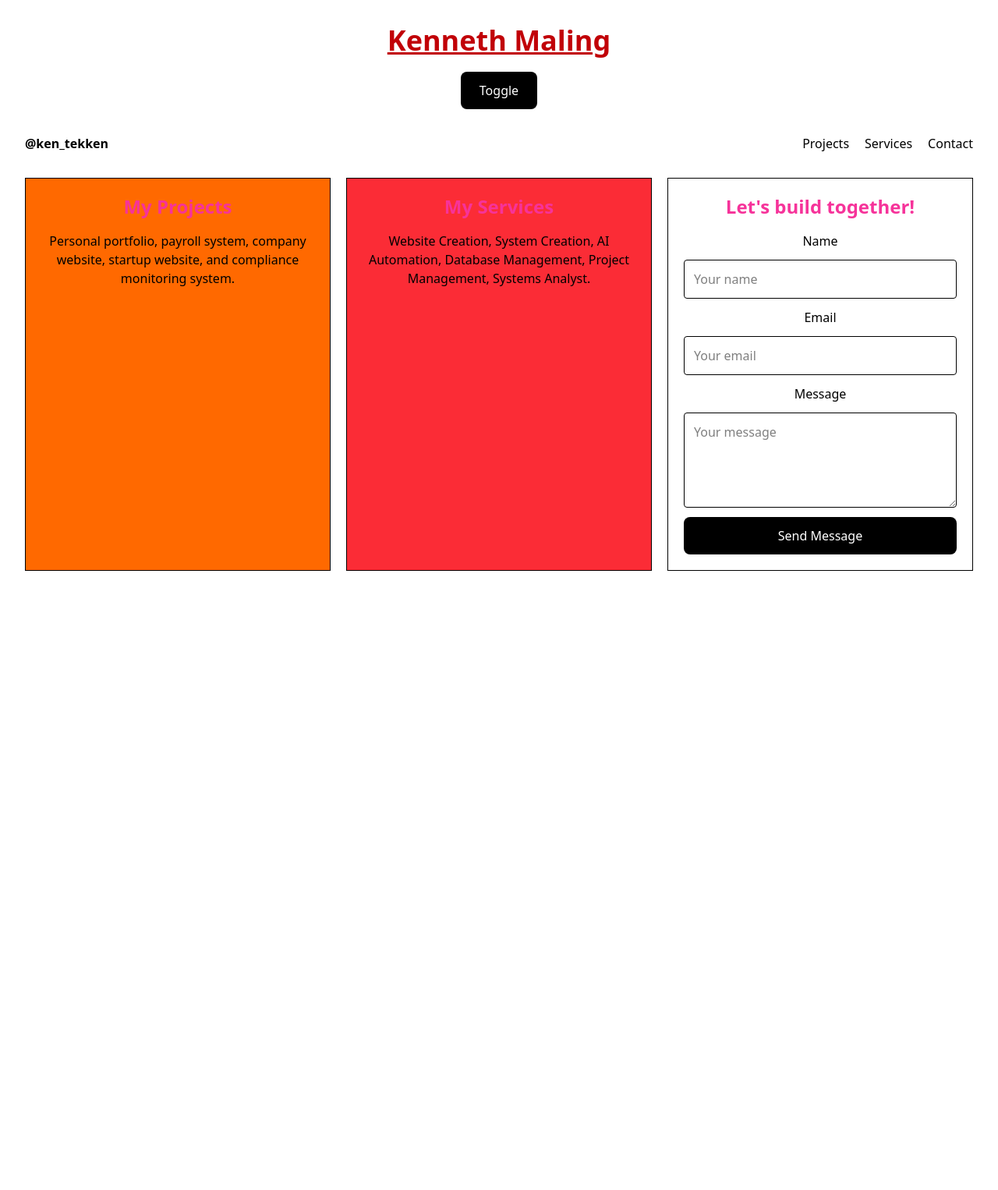
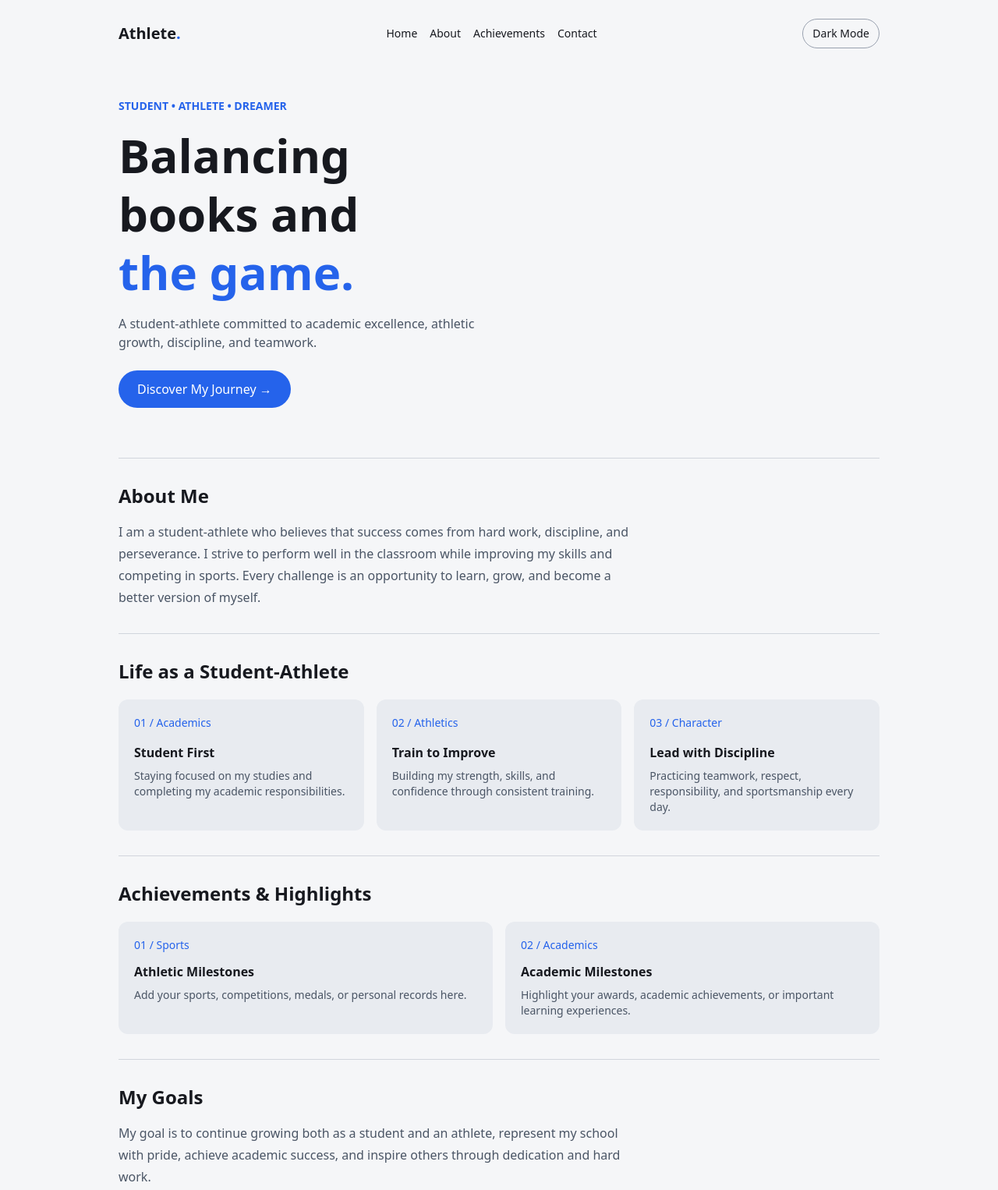
Before and after one commit to Kentekken29/kenneth, a plain HTML site: page index.html in a window 1280 px wide. Shown: the top 1526 px of the page at 78% size. Before the commit the page ends 800 px from the top, so only its background shows below. Drawn offline with nearby package versions, Linux system fonts and the light colour scheme.

Commit message:
Tailwind Advance

```diff
--- a/index.html
+++ b/index.html
@@ -4,85 +4,198 @@
 <head>
     <meta charset="UTF-8">
     <meta name="viewport" content="width=device-width, initial-scale=1.0">
-    <title>Kenneth Maling | Portfolio</title>
-
+    <title>Student Athlete | Portfolio</title>
     <script src="https://cdn.jsdelivr.net/npm/@tailwindcss/browser@4"></script>
 
     <style type="text/tailwindcss">
         @custom-variant dark (&:where(.dark, .dark *));
+
+        @layer components {
+            .section {
+                @apply border-t border-gray-300 dark:border-slate-700 py-8;
+            }
+
+            .card {
+                @apply bg-[#E8EBF0] dark:bg-slate-800 p-5
+                       rounded-xl hover:-translate-y-1 transition duration-300;
+            }
+        }
     </style>
 </head>
 
-<body class="text-center bg-white text-black dark:bg-gray-900 dark:text-white">
+<body class="bg-[#F5F6F8] text-[#17191F] dark:bg-slate-900 dark:text-white">
 
-    <h1 class="text-4xl font-bold underline text-red-700 mt-8">
-        Kenneth Maling
-    </h1>
+    <div class="mx-auto max-w-5xl px-6 py-6">
 
-    <button id="Toggle" class="mt-5 bg-black text-white px-6 py-3 rounded-lg dark:bg-white dark:text-black">
-        Toggle
-    </button>
+        <!-- Navigation -->
+        <nav class="flex items-center justify-between gap-4">
+            <h1 class="text-xl font-bold">
+                Athlete<span class="text-[#2563EB]">.</span>
+            </h1>
 
-    <nav class="flex justify-between items-center mx-8 mt-8">
-        <span class="font-bold">@ken_tekken</span>
+            <div class="flex gap-4 text-sm">
+                <a href="#home" class="hover:text-[#2563EB]">Home</a>
+                <a href="#about" class="hover:text-[#2563EB]">About</a>
+                <a href="#achievements" class="hover:text-[#2563EB]">Achievements</a>
+                <a href="#contact" class="hover:text-[#2563EB]">Contact</a>
+            </div>
 
-        <ul class="flex gap-5 list-none">
-            <li><a href="#projects" class="hover:text-pink-500">Projects</a></li>
-            <li><a href="#services" class="hover:text-pink-500">Services</a></li>
-            <li><a href="#contact" class="hover:text-pink-500">Contact</a></li>
-        </ul>
-    </nav>
+            <button id="Toggle"
+                class="rounded-full border border-gray-400 dark:border-slate-600 px-3 py-2 text-sm">
+                Dark Mode
+            </button>
+        </nav>
 
-    <main class="flex flex-wrap gap-5 m-8">
+        <!-- Hero -->
+        <main id="home" class="grid items-center gap-8 py-16 md:grid-cols-2">
 
-        <section id="projects" class="flex-1 min-w-[250px] p-5 border bg-orange-500 dark:bg-gray-800">
-            <h2 class="text-2xl font-bold text-pink-500 mb-4">My Projects</h2>
-            <p>Personal portfolio, payroll system, company website,
-                startup website, and compliance monitoring system.</p>
+            <div>
+                <p class="mb-4 text-sm font-semibold text-[#2563EB]">
+                    STUDENT • ATHLETE • DREAMER
+                </p>
+
+                <h2 class="text-5xl font-bold leading-tight md:text-6xl">
+                    Balancing<br>
+                    books and<br>
+                    <span class="text-[#2563EB]">the game.</span>
+                </h2>
+
+                <p class="mt-4 text-gray-600 dark:text-slate-300">
+                    A student-athlete committed to academic excellence,
+                    athletic growth, discipline, and teamwork.
+                </p>
+
+                <a href="#about"
+                    class="mt-6 inline-block rounded-full bg-[#2563EB] px-6 py-3 text-white hover:bg-[#1D4ED8]">
+                    Discover My Journey →
+                </a>
+            </div>
+        </main>
+
+        <!-- About -->
+        <section id="about" class="section">
+            <h2 class="mb-4 text-2xl font-bold">About Me</h2>
+
+            <p class="max-w-2xl leading-7 text-gray-600 dark:text-slate-300">
+                I am a student-athlete who believes that success comes from
+                hard work, discipline, and perseverance. I strive to perform
+                well in the classroom while improving my skills and competing
+                in sports. Every challenge is an opportunity to learn, grow,
+                and become a better version of myself.
+            </p>
         </section>
 
-        <section id="services" class="flex-1 min-w-[250px] p-5 border bg-red-500 dark:bg-gray-800">
-            <h2 class="text-2xl font-bold text-pink-500 mb-4">My Services</h2>
-            <p>Website Creation, System Creation, AI Automation,
-                Database Management, Project Management, Systems Analyst.</p>
+        <!-- Student Athlete -->
+        <section class="section">
+            <h2 class="mb-5 text-2xl font-bold">Life as a Student-Athlete</h2>
+
+            <div class="grid grid-cols-1 gap-4 sm:grid-cols-3">
+
+                <div class="card">
+                    <p class="text-sm text-[#2563EB]">01 / Academics</p>
+                    <h3 class="mt-4 font-bold">Student First</h3>
+                    <p class="mt-2 text-sm text-gray-600 dark:text-slate-300">
+                        Staying focused on my studies and completing my
+                        academic responsibilities.
+                    </p>
+                </div>
+
+                <div class="card">
+                    <p class="text-sm text-[#2563EB]">02 / Athletics</p>
+                    <h3 class="mt-4 font-bold">Train to Improve</h3>
+                    <p class="mt-2 text-sm text-gray-600 dark:text-slate-300">
+                        Building my strength, skills, and confidence through
+                        consistent training.
+                    </p>
+                </div>
+
+                <div class="card">
+                    <p class="text-sm text-[#2563EB]">03 / Character</p>
+                    <h3 class="mt-4 font-bold">Lead with Discipline</h3>
+                    <p class="mt-2 text-sm text-gray-600 dark:text-slate-300">
+                        Practicing teamwork, respect, responsibility, and
+                        sportsmanship every day.
+                    </p>
+                </div>
+
+            </div>
         </section>
 
-        <section id="contact"
-            class="flex-1 min-w-[250px] p-5 border bg-white text-black dark:bg-gray-800 dark:text-white">
-            <h2 class="text-2xl font-bold text-pink-500 mb-4">
-                Let's build together!
-            </h2>
+        <!-- Achievements -->
+        <section id="achievements" class="section">
+            <h2 class="mb-5 text-2xl font-bold">Achievements & Highlights</h2>
 
-            <form class="flex flex-col gap-3">
-                <label for="name">Name</label>
-                <input id="name" type="text" placeholder="Your name" required
-                    class="border rounded p-3 bg-white text-black">
+            <div class="grid grid-cols-1 gap-4 sm:grid-cols-2">
 
-                <label for="email">Email</label>
-                <input id="email" type="email" placeholder="Your email" required
-                    class="border rounded p-3 bg-white text-black">
+                <div class="card">
+                    <p class="text-sm text-[#2563EB]">01 / Sports</p>
+                    <h3 class="mt-3 font-bold">Athletic Milestones</h3>
+                    <p class="mt-2 text-sm text-gray-600 dark:text-slate-300">
+                        Add your sports, competitions, medals, or personal
+                        records here.
+                    </p>
+                </div>
 
-                <label for="message">Message</label>
-                <textarea id="message" rows="4" placeholder="Your message" required
-                    class="border rounded p-3 bg-white text-black"></textarea>
+                <div class="card">
+                    <p class="text-sm text-[#2563EB]">02 / Academics</p>
+                    <h3 class="mt-3 font-bold">Academic Milestones</h3>
+                    <p class="mt-2 text-sm text-gray-600 dark:text-slate-300">
+                        Highlight your awards, academic achievements, or
+                        important learning experiences.
+                    </p>
+                </div>
 
-                <button type="submit"
-                    class="bg-black text-white p-3 rounded-lg hover:bg-pink-400 dark:bg-white dark:text-black">
-                    Send Message
-                </button>
-            </form>
+            </div>
         </section>
 
-    </main>
+        <!-- Goals -->
+        <section class="section">
+            <h2 class="mb-4 text-2xl font-bold">My Goals</h2>
 
+            <p class="max-w-2xl leading-7 text-gray-600 dark:text-slate-300">
+                My goal is to continue growing both as a student and an
+                athlete, represent my school with pride, achieve academic
+                success, and inspire others through dedication and hard work.
+            </p>
+        </section>
+
+        <!-- Contact -->
+        <section id="contact"
+            class="section flex flex-col gap-4 sm:flex-row sm:items-center sm:justify-between">
+
+            <div>
+                <h2 class="text-2xl font-bold">Let's connect.</h2>
+                <p class="mt-2 text-sm text-gray-600 dark:text-slate-300">
+                    Get in touch for sports, school, or collaboration.
+                </p>
+            </div>
+
+            <a href="mailto:your-email@example.com"
+                class="text-base font-semibold text-[#2563EB] hover:underline">
+                Contact Me →
+            </a>
+        </section>
+
+        <!-- Footer -->
+        <footer class="border-t border-gray-300 dark:border-slate-700 pt-4 text-center text-sm">
+            © 2026 Student-Athlete Portfolio.
+        </footer>
+
+    </div>
+
+    <!-- Dark Mode -->
     <script>
-        const toggleButton = document.getElementById("Toggle");
-        const html = document.querySelector("html");
-        toggleButton.addEventListener("click", () => {
+        const btn = document.querySelector("#Toggle");
+        const html = document.documentElement;
+
+        btn.addEventListener("click", () => {
             html.classList.toggle("dark");
+
+            btn.textContent = html.classList.contains("dark")
+                ? "Light Mode"
+                : "Dark Mode";
         });
     </script>
 
 </body>
-
 </html>
```
